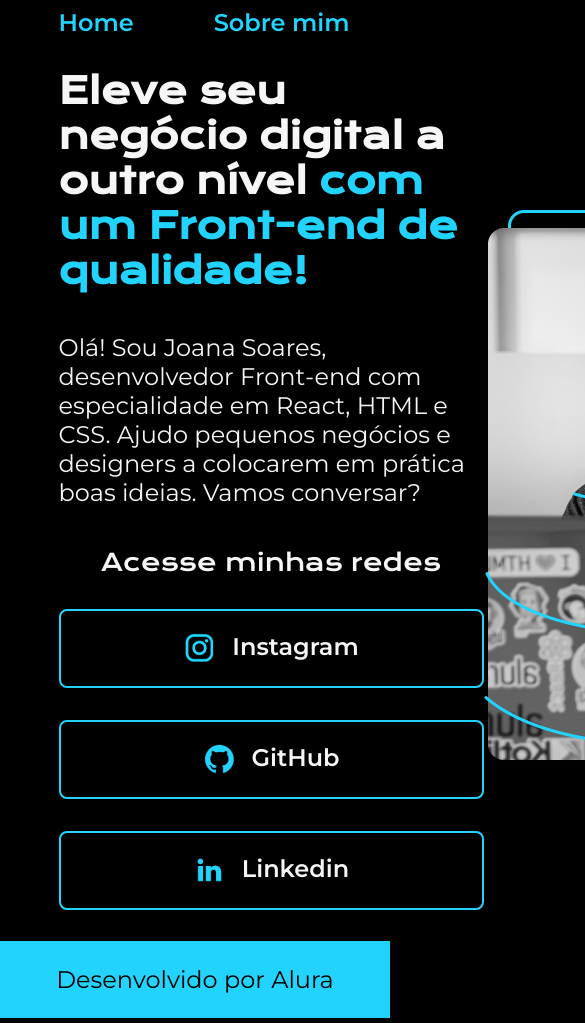
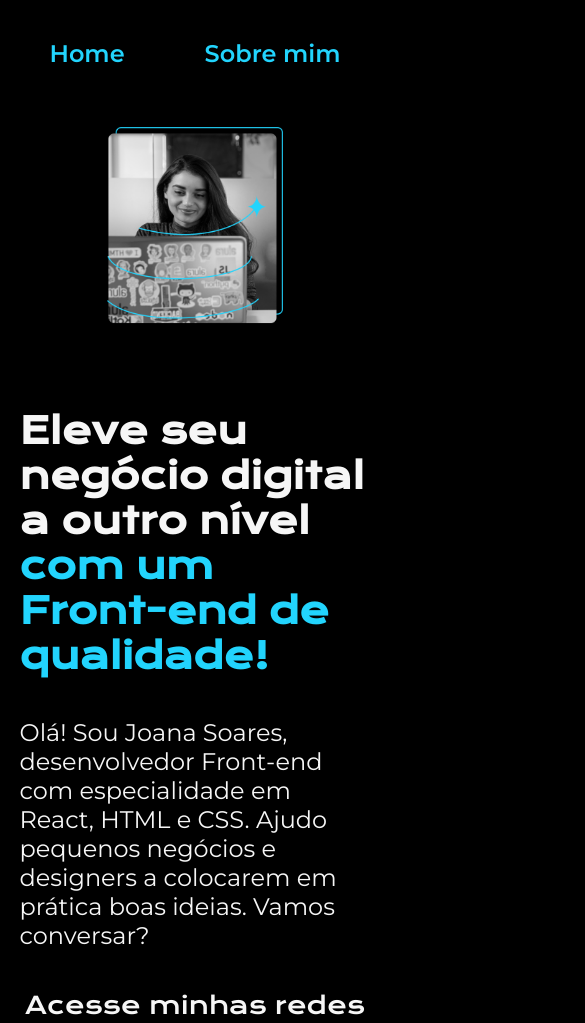
Before and after one commit to EltonLino/portif-lio, a plain HTML site: page index.html in a window 390 px wide. Shown: the top 1023 px of the page, 585 px wide, since content can reach past the window. Drawn offline with nearby package versions, Linux system fonts and the light colour scheme.

Commit message:
Deixando responsivo

```diff
--- a/index.html
+++ b/index.html
@@ -28,7 +28,7 @@
                 <a class="apresentacao__links__link" href="https://www.linkedin.com/in/eltonlinodev/"><img src="./assets/linkedin.png">Linkedin</a>
             </div>
         </section>
-        <img src="./assets/imagem.png" alt="Imagem de Joana Soares programando">
+        <img class="apresentacao__imagem" src="./assets/imagem.png" alt="Imagem de Joana Soares programando">
     </main>
     <footer>
         <p class="rodape">Desenvolvido por Alura</p>
--- a/styles/style.css
+++ b/styles/style.css
@@ -23,6 +23,7 @@ body {
 
 .cabecalho {
     padding: 2% 0% 0% 15%;
+
 }
 
 .cabecalho__menu {
@@ -33,21 +34,22 @@ body {
 .cabecalho__menu__links{
     color: var(--cor-secundaria);
     font-family: var(--fonte-secundaria);
-    font-size: 24px;
+    font-size: 1.5rem;
     font-weight: 600;
     text-decoration: none;
 }
 
 
 .apresentacao{
-    padding: 8% 15%;
+    padding: 5% 15%;
     display: flex;
     align-items: center;
     justify-content: space-between;
+    gap: 82px;
 }
 
 .apresentacao__conteudo{
-    width: 615px;
+    width: 50%;
     display: flex;
     flex-direction: column;
     gap: 40px;
@@ -55,7 +57,7 @@ body {
 }
 
 .apresentacao__conteudo__titulo{
-    font-size: 36px;
+    font-size: 2.25rem;
     font-family: var(--fonte-primaria);
 }
 
@@ -64,7 +66,7 @@ body {
 }
 
 .apresentacao__conteudo__texto{
-    font-size: 24px;
+    font-size: 1.5rem;
     font-family: var(--fonte-secundaria);
 }
 
@@ -78,7 +80,7 @@ body {
 
 .apresentacao__links__subtitulo{
     font-family: var(--fonte-primaria);
-    font-size: 24px;
+    font-size: 1.5rem;
     font-weight: 400;
 }
 
@@ -86,10 +88,10 @@ body {
     display: flex;
     justify-content: center;
     gap: 16px;
-    width: 378px;
+    width: 50%;
     text-align: center;
     border-radius: 8px;
-    font-size: 24px;
+    font-size: 1.5rem;
     font-family: var(--fonte-secundaria);
     font-weight: 600;
     padding: 21.5px;
@@ -102,12 +104,37 @@ body {
     background-color: var(--cor-hover);
 }
 
+.apresentacao__imagem{
+    width: 50%;
+}
 .rodape{
     padding: 24px;
     color: var(--cor-primaria);
     background-color: var(--cor-secundaria);
     text-align: center;
     font-family: var(--fonte-secundaria);
-    font-size: 24px;
+    font-size: 1.5rem;
     font-weight: 400;
 }
+
+@media(max-width: 1200px){
+
+    .cabecalho{
+        padding: 10%;
+    }
+
+    .cabecalho__menu{
+        justify-content: center;
+    }
+
+    .apresentacao{
+        flex-direction: column-reverse;
+        padding: 5%;
+    }
+
+    .apresentacao__conteudo{
+        width: auto;
+    }
+
+
+}
```
